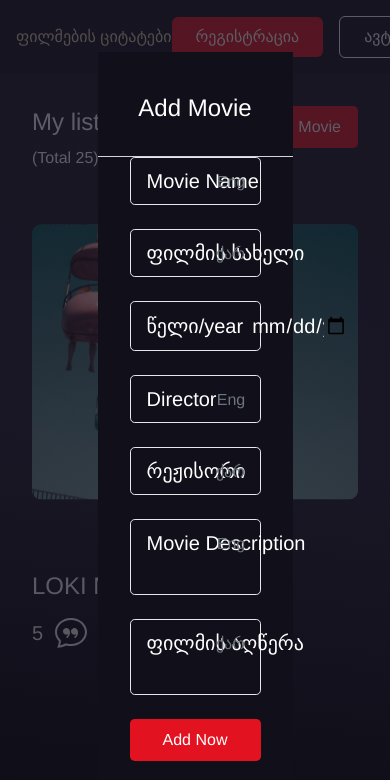
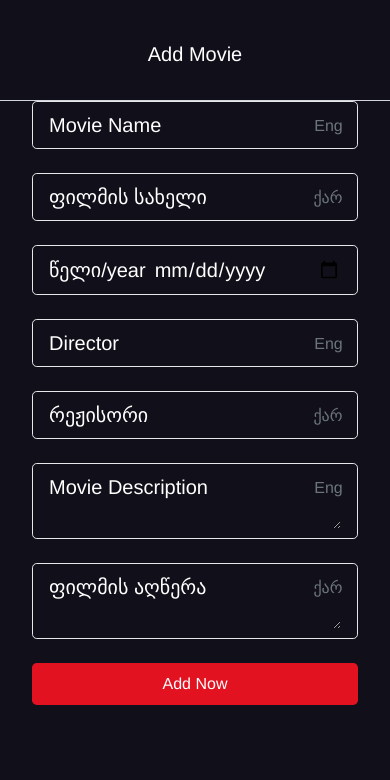
Before and after one commit to SousouBer/movie-quotes-frontend, a Vue app: page /my-movies in a window 390 px wide. Shown: the top 780 px of the page. Built offline with nearby package versions, Linux system fonts and the light colour scheme; no server answers; a web font is replaced by a local one; what @vee-validate/i18n would draw is missing.

Commit message:
style: add mobile version styles to movie form modal

```diff
--- a/src/components/base/movies/BaseMovieInput.vue
+++ b/src/components/base/movies/BaseMovieInput.vue
@@ -49,7 +49,7 @@ const labelClasses = computed((): string => {
   >
     <label
       :for="props.name"
-      class="pointer-events-none whitespace-nowrap"
+      class="pointer-events-none whitespace-nowrap transition-all duration-200"
       :class="labelClasses"
       >{{ inputIsFocused || value ? `${label}:` : label }}</label
     >
--- a/src/components/movies/MovieForm.vue
+++ b/src/components/movies/MovieForm.vue
@@ -6,11 +6,11 @@ import { Form as MovieForm } from "vee-validate";
 </script>
 
 <template>
-  <div class="bg-dark-shade-of-blue w-1/2 py-8">
+  <div class="bg-dark-shade-of-blue w-full sm:w-1/2 py-8">
     <div
       class="flex items-center justify-center pt-2 pb-8 border-b border-gray-300"
     >
-      <span class="text-white font-medium text-2xl">Add Movie</span>
+      <span class="text-white font-medium text-xl sm:text-2xl">Add Movie</span>
       <!-- X icon will go here. -->
     </div>
     <MovieForm class="flex flex-col gap-6 px-8">
--- a/src/views/MoviesView.vue
+++ b/src/views/MoviesView.vue
@@ -73,7 +73,7 @@ import IconMovieAdd from "@/components/icons/IconMovieAdd.vue";
     </div>
     <Teleport to="body">
       <div
-        class="bg-blurred-gradient absolute top-0 left-0 w-full h-full flex items-center justify-center"
+        class="bg-blurred-gradient absolute top-0 left-0 w-full h-full flex sm:items-center justify-center"
       >
         <MovieForm />
       </div>
```
